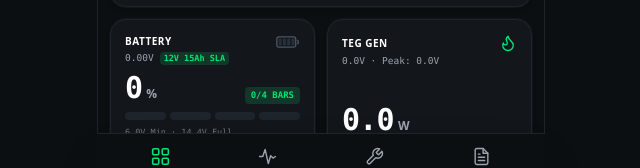
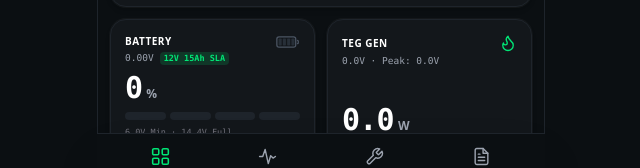
Before and after one commit to Hoseki28/Thesis, a React (Vite) app: page / in a window 1280 px wide. Shown: the part 603-771 px from the top of the page, without its empty margins (319-959 px from the left). Built offline with nearby package versions, Linux system fonts and the light colour scheme.

Commit message:
refactor(battery): remove 0/4 BARS text badge while preserving dynamic 4-segment gauge

```diff
--- a/src/components/OverviewTab.tsx
+++ b/src/components/OverviewTab.tsx
@@ -420,24 +420,11 @@ export function OverviewTab({
           </div>
 
           <div>
-            <div className="flex items-baseline justify-between mt-1">
-              <div className="flex items-baseline">
-                <span className={`text-2xl sm:text-3xl font-black font-mono tabular-nums tracking-tight ${isDark ? 'text-white' : 'text-zinc-950'}`}>
-                  {battPct}
-                </span>
-                <span className={`text-xs font-semibold ml-1 ${isDark ? 'text-[#9CA3AF]' : 'text-zinc-600'}`}>%</span>
-              </div>
-              <span className={`text-[9px] font-mono font-bold px-1.5 py-0.5 rounded ${
-                activeBars === 1
-                  ? 'bg-rose-500/20 text-rose-400'
-                  : activeBars === 2
-                  ? 'bg-amber-500/20 text-amber-400'
-                  : isDark
-                  ? 'bg-[#00E676]/15 text-[#00E676]'
-                  : 'bg-emerald-100 text-emerald-800'
-              }`}>
-                {activeBars}/4 BARS
+            <div className="flex items-baseline mt-1">
+              <span className={`text-2xl sm:text-3xl font-black font-mono tabular-nums tracking-tight ${isDark ? 'text-white' : 'text-zinc-950'}`}>
+                {battPct}
               </span>
+              <span className={`text-xs font-semibold ml-1 ${isDark ? 'text-[#9CA3AF]' : 'text-zinc-600'}`}>%</span>
             </div>
 
             {/* 4-Segment State-of-Charge Bar Gauge */}
```
